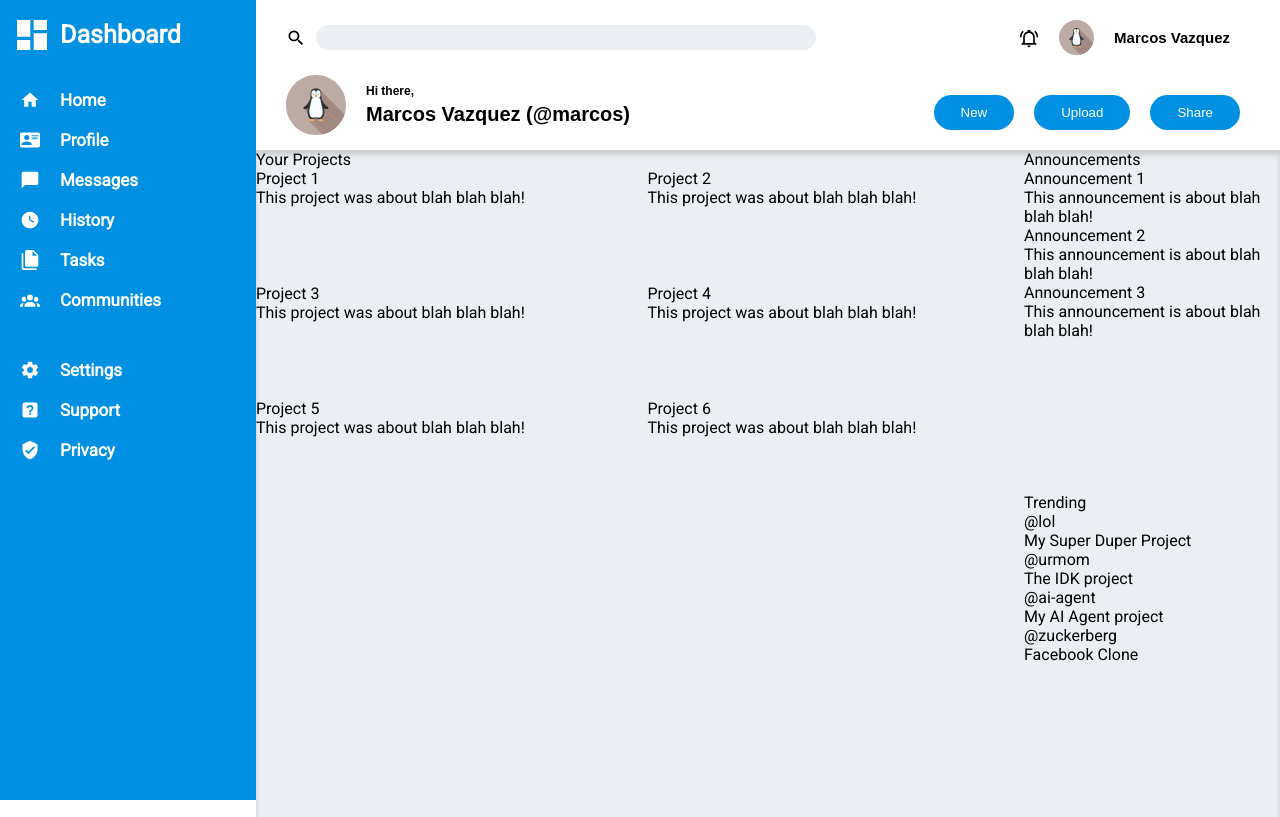
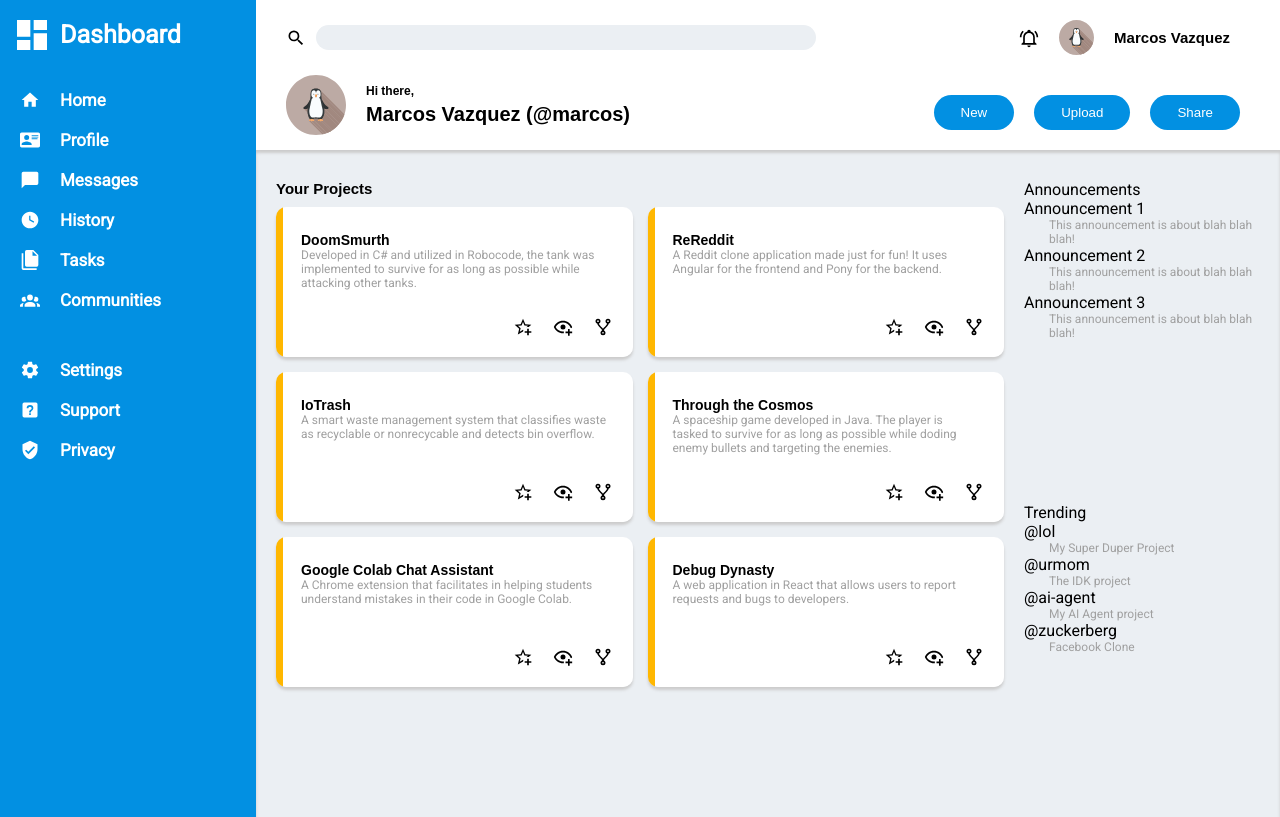
Before and after one commit to marquitos150/admin-dashboard, a plain HTML site: page index.html in a window 1280 px wide. Drawn offline with Linux system fonts and the light colour scheme.

Commit message:
Worked on styling cards under project section

```diff
--- a/index.html
+++ b/index.html
@@ -5,7 +5,7 @@
     <meta name="viewport" content="width=device-width, initial-scale=1.0">
     <title>Admin Dashboard</title>
     <link rel="stylesheet" href="styles.css">
-    <link href="https://fonts.googleapis.com/css2?family=Roboto&display=swap" rel="stylesheet">
+    <link href='http://fonts.googleapis.com/css?family=Roboto' rel='stylesheet' type='text/css'>
 </head>
 <body>
     <div class="sidebar">
@@ -56,57 +56,71 @@
             <div class="title">Your Projects</div>
             <div class="projects">
                 <div class="card">
-                    <div class="card-title">Project 1</div>
-                    <p>This project was about blah blah blah!</p>
+                    <div class="card-title">DoomSmurth</div>
+                    <p>
+                        Developed in C# and utilized in Robocode, the tank was implemented
+                        to survive for as long as possible while attacking other tanks.
+                    </p>
                     <div class="options">
-                        <div class="star"></div>
-                        <div class="public-visibility"></div>
-                        <div class="share"></div>
+                        <div class="favorite"></div>
+                        <div class="visibility"></div>
+                        <div class="fork"></div>
                     </div>
                 </div>
                 <div class="card">
-                    <div class="card-title">Project 2</div>
-                    <p>This project was about blah blah blah!</p>
+                    <div class="card-title">ReReddit</div>
+                    <p>
+                        A Reddit clone application made just for fun! It uses Angular
+                        for the frontend and Pony for the backend.
+                    </p>
                     <div class="options">
-                        <div class="star"></div>
-                        <div class="public-visibility"></div>
-                        <div class="share"></div>
+                        <div class="favorite"></div>
+                        <div class="visibility"></div>
+                        <div class="fork"></div>
                     </div>
                 </div>
                 <div class="card">
-                    <div class="card-title">Project 3</div>
-                    <p>This project was about blah blah blah!</p>
+                    <div class="card-title">IoTrash</div>
+                    <p>
+                        A smart waste management system that classifies waste as recyclable
+                        or nonrecycable and detects bin overflow.
                     <div class="options">
-                        <div class="star"></div>
-                        <div class="public-visibility"></div>
-                        <div class="share"></div>
+                        <div class="favorite"></div>
+                        <div class="visibility"></div>
+                        <div class="fork"></div>
                     </div>
                 </div>
                 <div class="card">
-                    <div class="card-title">Project 4</div>
-                    <p>This project was about blah blah blah!</p>
+                    <div class="card-title">Through the Cosmos</div>
+                    <p>
+                        A spaceship game developed in Java. The player is tasked to survive
+                        for as long as possible while doding enemy bullets and targeting the enemies.
+                    </p>
                     <div class="options">
-                        <div class="star"></div>
-                        <div class="public-visibility"></div>
-                        <div class="share"></div>
+                        <div class="favorite"></div>
+                        <div class="visibility"></div>
+                        <div class="fork"></div>
                     </div>
                 </div>
                 <div class="card">
-                    <div class="card-title">Project 5</div>
-                    <p>This project was about blah blah blah!</p>
+                    <div class="card-title">Google Colab Chat Assistant</div>
+                    <p>A Chrome extension that facilitates in helping students understand mistakes in their code in Google Colab.</p>
                     <div class="options">
-                        <div class="star"></div>
-                        <div class="public-visibility"></div>
-                        <div class="share"></div>
+                        <div class="favorite"></div>
+                        <div class="visibility"></div>
+                        <div class="fork"></div>
                     </div>
                 </div>
                 <div class="card">
-                    <div class="card-title">Project 6</div>
-                    <p>This project was about blah blah blah!</p>
+                    <div class="card-title">Debug Dynasty</div>
+                    <p>
+                        A web application in React that allows users to report requests
+                        and bugs to developers.
+                    </p>
                     <div class="options">
-                        <div class="star"></div>
-                        <div class="public-visibility"></div>
-                        <div class="share"></div>
+                        <div class="favorite"></div>
+                        <div class="visibility"></div>
+                        <div class="fork"></div>
                     </div>
                 </div>
             </div>
--- a/styles.css
+++ b/styles.css
@@ -1,5 +1,3 @@
-@import url('https://fonts.googleapis.com/css2?family=Roboto&display=swap');
-
 * {
   margin: 0;
   padding: 0;
@@ -19,7 +17,7 @@ body {
 
 .sidebar {
     grid-row: 1 / 3;
-    height: 100vh;
+    min-height: 100vh;
     display: grid;
     grid-template-rows: 50px 230px 90px;
     gap: 40px;
@@ -214,11 +212,21 @@ button {
     display: grid;
     grid-template-columns: 3fr 1fr;
     background-color: rgb(235, 239, 243);
-    box-shadow: 0 5px 5px rgb(204, 204, 204) inset;
+    box-shadow: 0 3px 3px rgb(204, 204, 204) inset;
+    padding-top: 30px;
 }
 
 .projects-section {
     grid-row: 1 / 3;
+    padding-left: 20px;
+    padding-right: 20px;
+}
+
+.projects-section .title {
+    font-family: sans-serif;
+    font-weight: bold;
+    font-size: 15px;
+    margin-bottom: 10px;
 }
 
 .projects {
@@ -228,5 +236,51 @@ button {
 }
 
 .card {
-    height: 100px;
+    position: relative;
+    height: 150px;
+    background: linear-gradient(to right, rgb(255, 183, 0) 2%, white 2%);
+    border-radius: 10px;
+    box-shadow: 0 3px 3px rgb(204, 204, 204);
 }
+
+.card-title {
+    font-weight: bold;
+    font-family: sans-serif;
+    font-size: 14px;
+    padding-left: 25px;
+    padding-top: 25px;
+}
+
+.options {
+    position: absolute;
+    bottom: -50px;
+    right: 20px;
+    display: flex;
+    gap: 20px;
+    height: calc(100% - 60px);
+}
+
+.favorite {
+    background-image: url('assets/favorite.svg');
+    width: 20px;
+    height: 20px;
+}
+
+.visibility {
+    background-image: url('assets/visibility.svg');
+    width: 20px;
+    height: 20px;
+}
+
+.fork {
+    background-image: url('assets/fork.svg');
+    width: 20px;
+    height: 20px;
+}
+
+p {
+    color: rgb(160, 160, 160);
+    padding-left: 25px;
+    font-size: 12px;
+    padding-right: 25px;
+}
```
